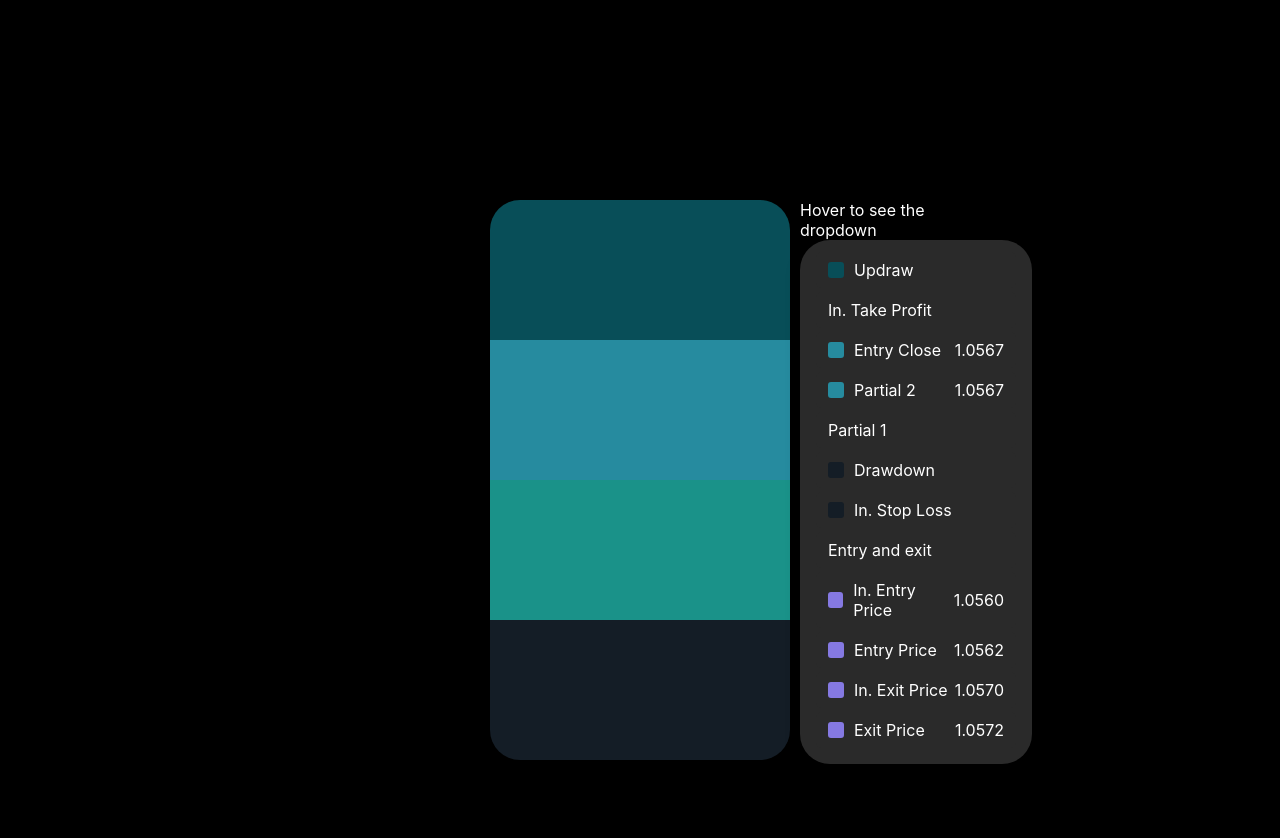
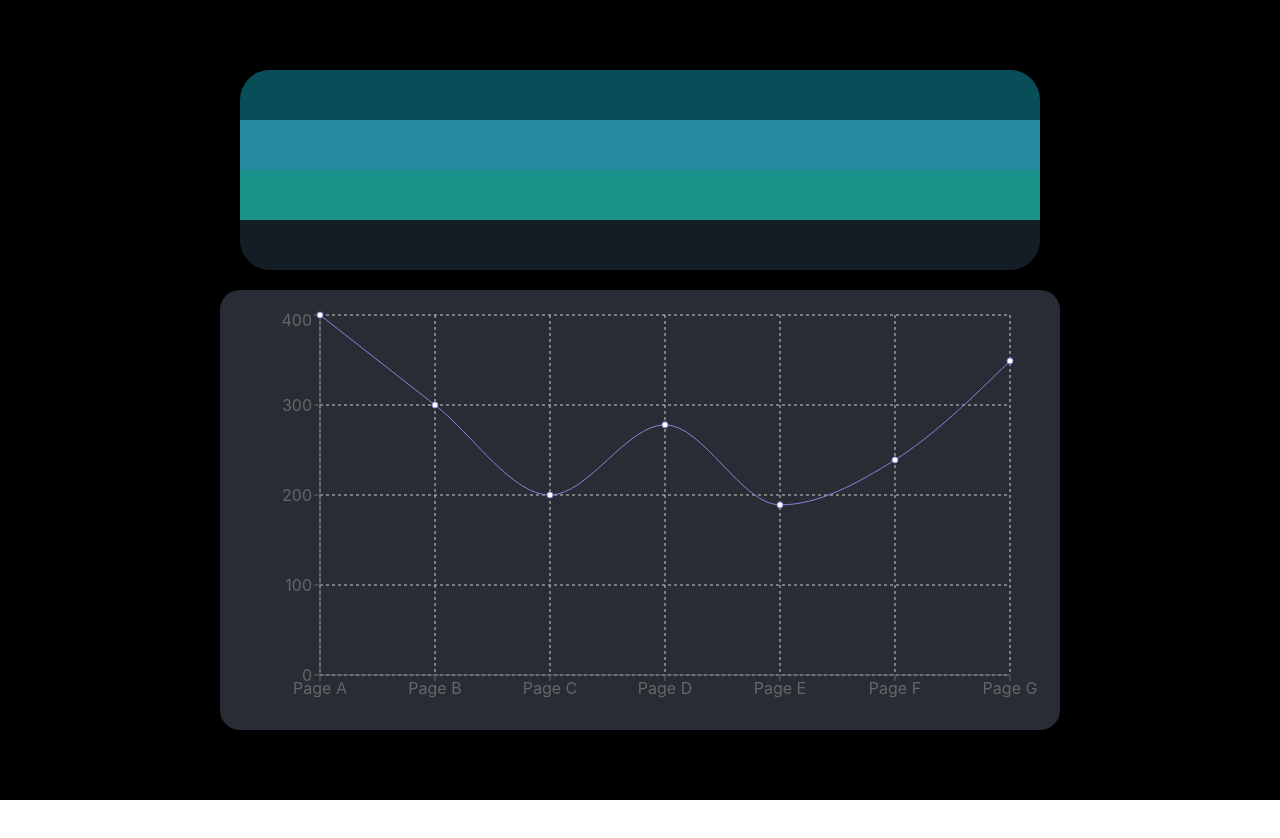
Before and after one commit to dhanushramudri/rechart, a React (Create React App) app: page / in a window 1280 px wide. Shown: the top 838 px of the page. After the commit the page ends 800 px from the top, so only its background shows below. Built offline with nearby package versions, Linux system fonts and the light colour scheme.

Commit message:
integrated recharts

```diff
--- a/src/App.css
+++ b/src/App.css
@@ -2,69 +2,19 @@
   display: flex;
   justify-content: center;
   align-items: center;
-  margin: 200px 0;
-  height: max-content;
+  height: 100vh;
+  background-color: #000000;
 }
 
-body {
-  background-color: #000000;
-}
-.App-logo {
-  height: 40vmin;
-  pointer-events: none;
-}
-
-@media (prefers-reduced-motion: no-preference) {
-  .App-logo {
-    animation: App-logo-spin infinite 20s linear;
-  }
-}
-
-.App-header {
-  background-color: #282c34;
-  min-height: 100vh;
+.center {
   display: flex;
   flex-direction: column;
-  align-items: center;
-  justify-content: center;
-  font-size: calc(10px + 2vmin);
-  color: white;
-}
-
-.App-link {
-  color: #61dafb;
-}
-
-@keyframes App-logo-spin {
-  from {
-    transform: rotate(0deg);
-  }
-  to {
-    transform: rotate(360deg);
-  }
-}
-/* .App {
-  display: flex;
   justify-content: center;
   align-items: center;
-  height: 100vh;
-} */
-
-/* .custom-tooltip {
-  background-color: #333;
-  padding: 10px;
-  border-radius: 5px;
-  color: #fff;
-} */
-
-.center {
-  /* display: flex; */
-  justify-content: center;
-  align-items: center;
-  /* background-color: #282c34; */
   color: white;
-  width: 300px;
-  position: relative; /* Add relative positioning */
+  width: 100%;
+  max-width: 800px;
+  position: relative;
 }
 
 .b1,
@@ -72,7 +22,7 @@ body {
 .b3,
 .b4 {
   width: 100%;
-  height: 140px;
+  height: 50px;
 }
 
 .b1 {
@@ -95,21 +45,79 @@ body {
   background-color: #141d26;
 }
 
-/* Dropdown container styling */
-.dropdown-container {
-  /* display: none; */
-  position: absolute;
-  top: 0; /* Align to the top of the parent */
-  left: 100%; /* Position to the right of the parent */
-  width: 200px;
-  margin-left: 10px; /* Space between the center and the dropdown */
+.graph-container {
+  width: 100%;
+  padding: 20px;
+  background-color: #282c34;
+  border-radius: 20px;
+  margin-top: 20px;
 }
 
-/* Show dropdown when hovering over center or its children */
-.center:hover .dropdown-container,
-.center:hover .b1:hover ~ .dropdown-container,
-.center:hover .b2:hover ~ .dropdown-container,
-.center:hover .b3:hover ~ .dropdown-container,
-.center:hover .b4:hover ~ .dropdown-container {
-  display: block;
+.custom-tooltip {
+  background-color: #2a2a2a;
+  padding: 10px;
+  border-radius: 5px;
+  color: #fff;
 }
+
+.App {
+  display: flex;
+  justify-content: center;
+  align-items: center;
+  height: 100vh;
+  background-color: #000000;
+}
+
+.center {
+  display: flex;
+  flex-direction: column;
+  justify-content: center;
+  align-items: center;
+  color: white;
+  width: 100%;
+  max-width: 800px;
+  position: relative;
+}
+
+.b1,
+.b2,
+.b3,
+.b4 {
+  width: 100%;
+  height: 50px;
+}
+
+.b1 {
+  border-top-left-radius: 30px;
+  border-top-right-radius: 30px;
+  background-color: #084e58;
+}
+
+.b2 {
+  background-color: #268b9f;
+}
+
+.b3 {
+  background-color: #1a9289;
+}
+
+.b4 {
+  border-bottom-left-radius: 30px;
+  border-bottom-right-radius: 30px;
+  background-color: #141d26;
+}
+
+.graph-container {
+  width: 100%;
+  padding: 20px;
+  background-color: #282c34;
+  border-radius: 20px;
+  margin-top: 20px;
+}
+
+.custom-tooltip {
+  background-color: #2a2a2a;
+  padding: 10px;
+  border-radius: 5px;
+  color: #fff;
+}
--- a/src/App.jsx
+++ b/src/App.jsx
@@ -1,13 +1,10 @@
 import React from "react";
 import "./App.css";
-import Chart from "./components/Chart";
 import NewChart from "./NewChart";
-import DropdownMenu from "./components/Dropdown";
 
 function App() {
   return (
     <div className="App">
-      {/* <Chart /> */}
       <NewChart />
     </div>
   );
--- a/src/NewChart.js
+++ b/src/NewChart.js
@@ -1,16 +1,67 @@
-import React from "react";
+import React, { useState } from "react";
+import {
+  LineChart,
+  Line,
+  XAxis,
+  YAxis,
+  CartesianGrid,
+  Tooltip,
+  ResponsiveContainer,
+} from "recharts";
 import DropdownMenu from "./components/Dropdown";
+
+const data = [
+  { name: "Page A", uv: 400, pv: 2400, amt: 2400 },
+  { name: "Page B", uv: 300, pv: 1398, amt: 2210 },
+  { name: "Page C", uv: 200, pv: 9800, amt: 2290 },
+  { name: "Page D", uv: 278, pv: 3908, amt: 2000 },
+  { name: "Page E", uv: 189, pv: 4800, amt: 2181 },
+  { name: "Page F", uv: 239, pv: 3800, amt: 2500 },
+  { name: "Page G", uv: 349, pv: 4300, amt: 2100 },
+];
+
+const CustomTooltip = ({ active, payload, label }) => {
+  if (active && payload && payload.length) {
+    return (
+      <div className="custom-tooltip">
+        <DropdownMenu />
+      </div>
+    );
+  }
+  return null;
+};
 
 const NewChart = () => {
   return (
-    <div style={{ gap: "20px", display: "flex" }}>
+    <div className="chart-container">
       <div className="center">
         <div className="b1"></div>
         <div className="b2"></div>
         <div className="b3"></div>
         <div className="b4"></div>
-        <div className="dropdown-container">
-          <DropdownMenu />
+        <div className="graph-container">
+          <ResponsiveContainer width="100%" height={400}>
+            <LineChart
+              data={data}
+              margin={{
+                top: 5,
+                right: 30,
+                left: 20,
+                bottom: 5,
+              }}
+            >
+              <CartesianGrid strokeDasharray="3 3" />
+              <XAxis dataKey="name" />
+              <YAxis />
+              <Tooltip content={<CustomTooltip />} />
+              <Line
+                type="monotone"
+                dataKey="uv"
+                stroke="#8884d8"
+                activeDot={{ r: 8 }}
+              />
+            </LineChart>
+          </ResponsiveContainer>
         </div>
       </div>
     </div>
```
